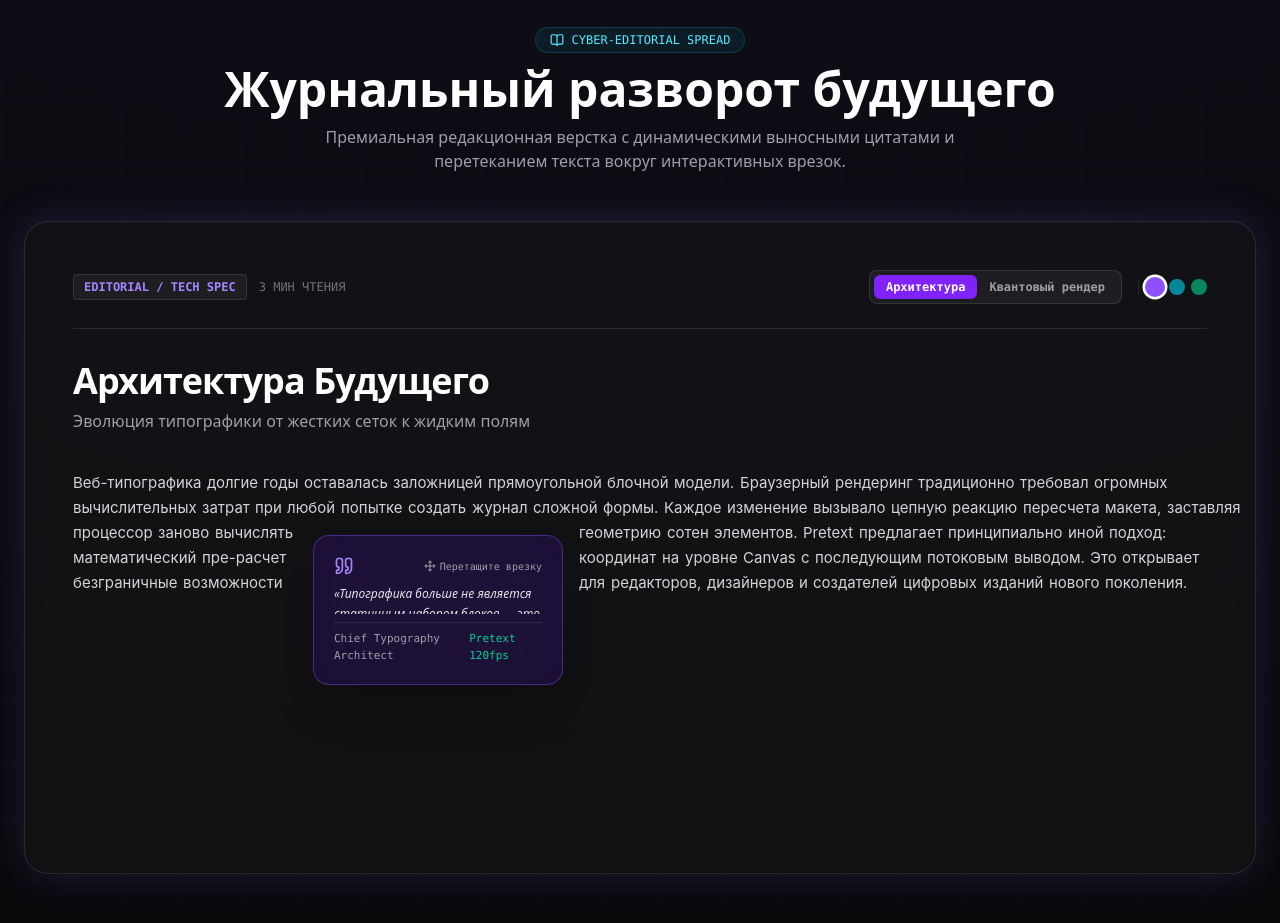
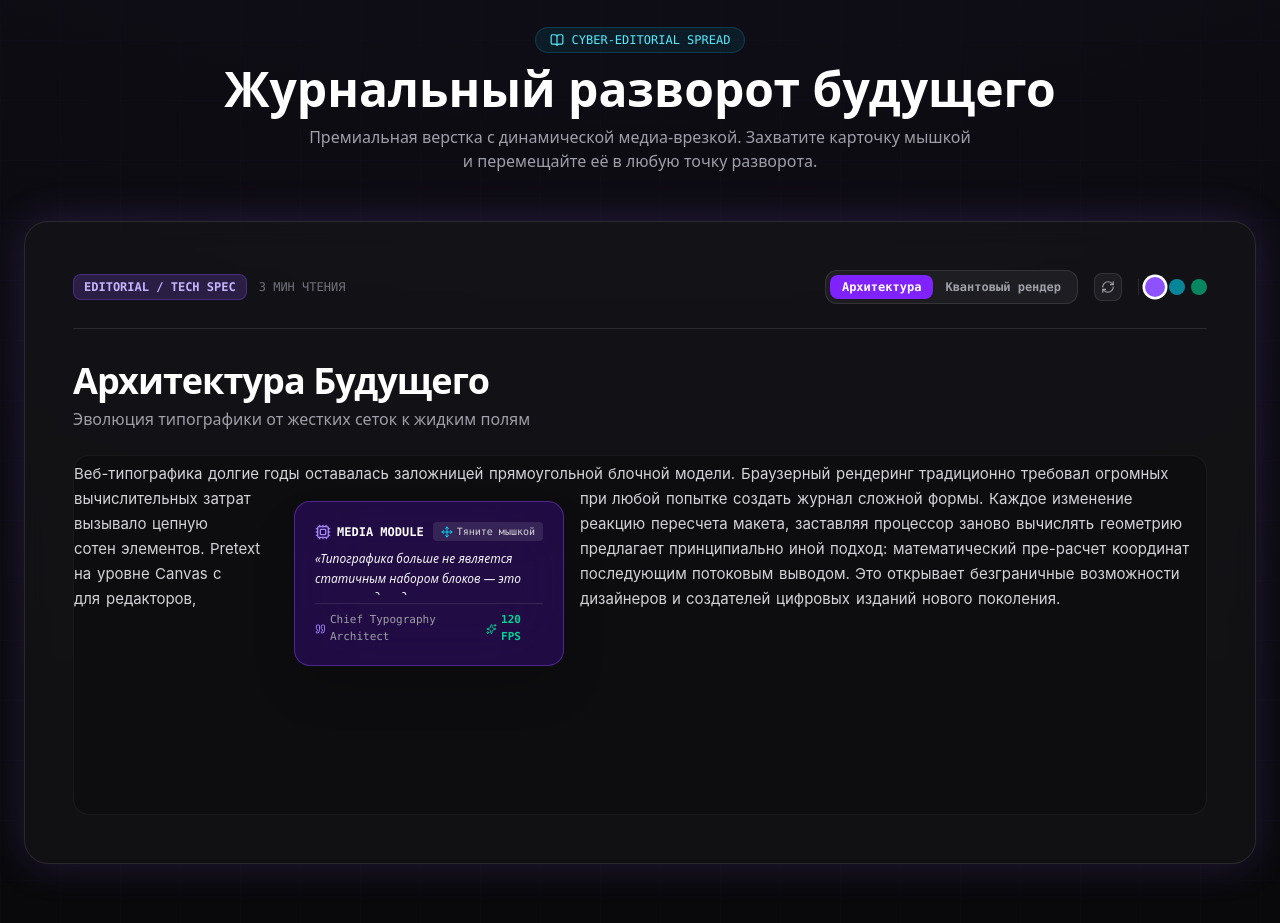
Before and after one commit to YupiSoftwarePunk/PretextGenerator, a Next.js app: page / in a window 1280 px wide. Shown: the part 2000-2923 px from the top of the page. Built offline with nearby package versions, Linux system fonts and the light colour scheme.

Commit message:
edit CyberEditorialSpread

```diff
--- a/src/components/showcase/CyberEditorialSpread.tsx
+++ b/src/components/showcase/CyberEditorialSpread.tsx
@@ -3,7 +3,7 @@
 import React, { useState, useRef, useEffect, useCallback } from 'react';
 import { PretextEngine, Obstacle, WordLayoutItem } from '@/lib/PretextEngine';
 import { useIsMounted } from '@/hooks/useIsMounted';
-import { BookOpen, Quote, Move } from 'lucide-react';
+import { BookOpen, Quote, Move, Cpu, Sparkles, RefreshCw } from 'lucide-react';
 
 interface ArticleTopic {
   title: string;
@@ -40,25 +40,26 @@ const ARTICLES: Record<string, ArticleTopic> = {
 
 export const CyberEditorialSpread: React.FC = () => {
   const isMounted = useIsMounted();
-  const containerRef = useRef<HTMLDivElement>(null);
+  const stageRef = useRef<HTMLDivElement>(null);
   const canvasRef = useRef<HTMLCanvasElement>(null);
 
   const [activeArticleKey, setActiveArticleKey] = useState<'future' | 'quantum'>('future');
   const [theme, setTheme] = useState<'violet' | 'cyan' | 'emerald'>('violet');
 
-  // Interactive floating pull-quote obstacle
+  // Floating media card obstacle state (relative inside the text stage)
   const [pullQuotePos, setPullQuotePos] = useState<Obstacle>({
-    x: 240,
-    y: 70,
-    width: 250,
-    height: 150,
+    x: 220,
+    y: 45,
+    width: 270,
+    height: 165,
     shape: 'rect',
     gap: 16,
   });
 
+  const [isDragging, setIsDragging] = useState(false);
+
   const pullQuoteRef = useRef<Obstacle>(pullQuotePos);
-  const isDraggingRef = useRef<boolean>(false);
-  const dragOffsetRef = useRef<{ x: number; y: number }>({ x: 0, y: 0 });
+  const dragStartOffset = useRef<{ x: number; y: number }>({ x: 0, y: 0 });
   const containerWidthRef = useRef<number>(750);
   const engineRef = useRef<PretextEngine | null>(null);
 
@@ -69,8 +70,8 @@ export const CyberEditorialSpread: React.FC = () => {
   }, [pullQuotePos]);
 
   const updateWidth = useCallback(() => {
-    if (containerRef.current) {
-      const w = containerRef.current.clientWidth - 48;
+    if (stageRef.current) {
+      const w = stageRef.current.clientWidth;
       containerWidthRef.current = Math.max(300, w);
       engineRef.current = new PretextEngine({
         containerWidth: containerWidthRef.current,
@@ -88,7 +89,7 @@ export const CyberEditorialSpread: React.FC = () => {
     return () => window.removeEventListener('resize', updateWidth);
   }, [isMounted, updateWidth]);
 
-  // Main 60-120 FPS Render Loop
+  // Main 60-120 FPS Canvas Render Loop
   useEffect(() => {
     if (!isMounted) return;
 
@@ -96,7 +97,8 @@ export const CyberEditorialSpread: React.FC = () => {
 
     const render = () => {
       const canvas = canvasRef.current;
-      if (!canvas) {
+      const stage = stageRef.current;
+      if (!canvas || !stage) {
         animationFrameId = requestAnimationFrame(render);
         return;
       }
@@ -121,7 +123,6 @@ export const CyberEditorialSpread: React.FC = () => {
 
       const activeObs = [pullQuoteRef.current];
 
-      // Pretext Layout calculation
       if (!engineRef.current || engineRef.current['config']?.containerWidth !== currentWidth) {
         engineRef.current = new PretextEngine({
           containerWidth: currentWidth,
@@ -137,7 +138,7 @@ export const CyberEditorialSpread: React.FC = () => {
         pullQuoteRef.current.gap ?? 16
       );
 
-      // Render flowing article text
+      // Render flowing article text words
       ctx.font = '15px -apple-system, BlinkMacSystemFont, "Segoe UI", Roboto, sans-serif';
       ctx.fillStyle = '#d4d4d8';
       ctx.textBaseline = 'alphabetic';
@@ -155,48 +156,61 @@ export const CyberEditorialSpread: React.FC = () => {
     return () => cancelAnimationFrame(animationFrameId);
   }, [isMounted, article.text]);
 
-  // Pointer Drag on the Pull-Quote Card
+  // Robust Pointer Drag Handlers attached DIRECTLY to the media card
   const handlePointerDown = (e: React.PointerEvent<HTMLDivElement>) => {
-    const el = containerRef.current;
-    if (!el) return;
-    const rect = el.getBoundingClientRect();
-    const px = e.clientX - rect.left - 24;
-    const py = e.clientY - rect.top - 120;
+    e.preventDefault();
+    e.stopPropagation();
 
-    const obs = pullQuoteRef.current;
-    if (px >= obs.x && px <= obs.x + obs.width && py >= obs.y && py <= obs.y + obs.height) {
-      isDraggingRef.current = true;
-      dragOffsetRef.current = { x: px - obs.x, y: py - obs.y };
-      e.currentTarget.setPointerCapture(e.pointerId);
-    }
+    const target = e.currentTarget;
+    target.setPointerCapture(e.pointerId);
+
+    const currentObs = pullQuoteRef.current;
+    dragStartOffset.current = {
+      x: e.clientX - currentObs.x,
+      y: e.clientY - currentObs.y,
+    };
+
+    setIsDragging(true);
   };
 
   const handlePointerMove = (e: React.PointerEvent<HTMLDivElement>) => {
-    if (!isDraggingRef.current) return;
-    const el = containerRef.current;
-    if (!el) return;
-    const rect = el.getBoundingClientRect();
-    const px = e.clientX - rect.left - 24;
-    const py = e.clientY - rect.top - 120;
+    if (!isDragging) return;
+    e.preventDefault();
 
-    const currentW = containerWidthRef.current;
-    const obs = pullQuoteRef.current;
+    const stage = stageRef.current;
+    if (!stage) return;
 
-    const newX = Math.max(10, Math.min(currentW - obs.width - 10, px - dragOffsetRef.current.x));
-    const newY = Math.max(10, Math.min(340 - obs.height, py - dragOffsetRef.current.y));
+    const currentWidth = containerWidthRef.current;
+    const currentObs = pullQuoteRef.current;
 
-    const updated: Obstacle = { ...obs, x: newX, y: newY };
+    const newX = Math.max(10, Math.min(currentWidth - currentObs.width - 10, e.clientX - dragStartOffset.current.x));
+    const newY = Math.max(10, Math.min(350 - currentObs.height, e.clientY - dragStartOffset.current.y));
+
+    const updated: Obstacle = { ...currentObs, x: newX, y: newY };
     pullQuoteRef.current = updated;
     setPullQuotePos(updated);
   };
 
   const handlePointerUp = (e: React.PointerEvent<HTMLDivElement>) => {
-    if (isDraggingRef.current) {
+    if (isDragging) {
       if (e.currentTarget.hasPointerCapture(e.pointerId)) {
         e.currentTarget.releasePointerCapture(e.pointerId);
       }
-      isDraggingRef.current = false;
+      setIsDragging(false);
     }
+  };
+
+  const handleResetPosition = () => {
+    const defaultPos: Obstacle = {
+      x: Math.max(120, Math.floor(containerWidthRef.current / 2 - 135)),
+      y: 50,
+      width: 270,
+      height: 165,
+      shape: 'rect',
+      gap: 16,
+    };
+    pullQuoteRef.current = defaultPos;
+    setPullQuotePos(defaultPos);
   };
 
   const themeColors = {
@@ -204,19 +218,22 @@ export const CyberEditorialSpread: React.FC = () => {
       border: 'border-violet-500/40',
       glow: 'shadow-[0_0_40px_rgba(139,92,246,0.2)]',
       accent: 'text-violet-400',
-      bgCard: 'bg-violet-950/40',
+      bgCard: 'bg-violet-950/60',
+      tagBg: 'bg-violet-500/20 text-violet-300 border-violet-500/30',
     },
     cyan: {
       border: 'border-cyan-500/40',
       glow: 'shadow-[0_0_40px_rgba(6,182,212,0.2)]',
       accent: 'text-cyan-400',
-      bgCard: 'bg-cyan-950/40',
+      bgCard: 'bg-cyan-950/60',
+      tagBg: 'bg-cyan-500/20 text-cyan-300 border-cyan-500/30',
     },
     emerald: {
       border: 'border-emerald-500/40',
       glow: 'shadow-[0_0_40px_rgba(16,185,129,0.2)]',
       accent: 'text-emerald-400',
-      bgCard: 'bg-emerald-950/40',
+      bgCard: 'bg-emerald-950/60',
+      tagBg: 'bg-emerald-500/20 text-emerald-300 border-emerald-500/30',
     },
   }[theme];
 
@@ -234,30 +251,29 @@ export const CyberEditorialSpread: React.FC = () => {
           Журнальный разворот будущего
         </h2>
         <p className="text-zinc-400 max-w-2xl mx-auto text-base">
-          Премиальная редакционная верстка с динамическими выносными цитатами и перетеканием текста вокруг интерактивных врезок.
+          Премиальная верстка с динамической медиа-врезкой. Захватите карточку мышкой и перемещайте её в любую точку разворота.
         </p>
       </div>
 
       {/* Magazine Container */}
       <div
-        ref={containerRef}
         className={`relative w-full glass-card rounded-3xl p-8 sm:p-12 border ${themeColors.border} ${themeColors.glow} backdrop-blur-2xl overflow-hidden transition-all duration-500`}
       >
-        {/* Magazine Editorial Top Bar */}
+        {/* Top Control Bar */}
         <div className="flex flex-wrap items-center justify-between gap-4 pb-6 mb-8 border-b border-white/10 text-xs font-mono">
           <div className="flex items-center gap-3">
-            <span className={`px-2.5 py-1 rounded bg-white/5 border border-white/10 font-bold ${themeColors.accent}`}>
+            <span className={`px-2.5 py-1 rounded-lg border font-bold ${themeColors.tagBg}`}>
               {article.category}
             </span>
             <span className="text-zinc-500">{article.readTime}</span>
           </div>
 
-          {/* Topic Switcher & Theme Selector */}
           <div className="flex items-center gap-4">
-            <div className="flex bg-white/5 p-1 rounded-lg border border-white/10">
+            {/* Topic Switcher */}
+            <div className="flex bg-white/5 p-1 rounded-xl border border-white/10">
               <button
                 onClick={() => setActiveArticleKey('future')}
-                className={`px-3 py-1 text-xs font-semibold rounded-md transition-all ${
+                className={`px-3 py-1 text-xs font-semibold rounded-lg transition-all ${
                   activeArticleKey === 'future'
                     ? 'bg-violet-600 text-white shadow'
                     : 'text-zinc-400 hover:text-white'
@@ -267,7 +283,7 @@ export const CyberEditorialSpread: React.FC = () => {
               </button>
               <button
                 onClick={() => setActiveArticleKey('quantum')}
-                className={`px-3 py-1 text-xs font-semibold rounded-md transition-all ${
+                className={`px-3 py-1 text-xs font-semibold rounded-lg transition-all ${
                   activeArticleKey === 'quantum'
                     ? 'bg-violet-600 text-white shadow'
                     : 'text-zinc-400 hover:text-white'
@@ -277,76 +293,102 @@ export const CyberEditorialSpread: React.FC = () => {
               </button>
             </div>
 
+            {/* Reset Position Button */}
+            <button
+              onClick={handleResetPosition}
+              className="p-1.5 rounded-lg bg-white/5 hover:bg-white/15 text-zinc-400 hover:text-white border border-white/10 transition-colors"
+              title="Сбросить позицию врезки"
+            >
+              <RefreshCw className="w-3.5 h-3.5" />
+            </button>
+
             {/* Theme picker */}
             <div className="flex items-center gap-1.5 pl-2 border-l border-white/10">
               <button
                 onClick={() => setTheme('violet')}
-                className={`w-4 h-4 rounded-full bg-violet-500 transition-transform ${theme === 'violet' ? 'scale-125 ring-2 ring-white' : 'opacity-60 hover:opacity-100'}`}
+                className={`w-4 h-4 rounded-full bg-violet-500 transition-transform ${
+                  theme === 'violet' ? 'scale-125 ring-2 ring-white' : 'opacity-60 hover:opacity-100'
+                }`}
                 title="Неоновый фиолетовый"
               />
               <button
                 onClick={() => setTheme('cyan')}
-                className={`w-4 h-4 rounded-full bg-cyan-400 transition-transform ${theme === 'cyan' ? 'scale-125 ring-2 ring-white' : 'opacity-60 hover:opacity-100'}`}
+                className={`w-4 h-4 rounded-full bg-cyan-400 transition-transform ${
+                  theme === 'cyan' ? 'scale-125 ring-2 ring-white' : 'opacity-60 hover:opacity-100'
+                }`}
                 title="Кибер-голубой"
               />
               <button
                 onClick={() => setTheme('emerald')}
-                className={`w-4 h-4 rounded-full bg-emerald-400 transition-transform ${theme === 'emerald' ? 'scale-125 ring-2 ring-white' : 'opacity-60 hover:opacity-100'}`}
-                title="Изумрудный матричный"
+                className={`w-4 h-4 rounded-full bg-emerald-400 transition-transform ${
+                  theme === 'emerald' ? 'scale-125 ring-2 ring-white' : 'opacity-60 hover:opacity-100'
+                }`}
+                title="Изумрудный"
               />
             </div>
           </div>
         </div>
 
-        {/* Magazine Title & Subtitle */}
-        <div className="mb-8 space-y-2">
+        {/* Title */}
+        <div className="mb-6 space-y-1.5">
           <h3 className="text-3xl sm:text-4xl font-extrabold text-white tracking-tight">
             {article.title}
           </h3>
-          <p className="text-zinc-400 text-base font-medium max-w-xl">
+          <p className="text-zinc-400 text-sm sm:text-base font-medium max-w-xl">
             {article.subtitle}
           </p>
         </div>
 
-        {/* Editorial Body: Interactive Canvas + Overlaid Draggable Pull Quote Card */}
+        {/* Text Stage with Draggable Media Obstacle Card */}
         <div
-          onPointerDown={handlePointerDown}
-          onPointerMove={handlePointerMove}
-          onPointerUp={handlePointerUp}
-          className="relative w-full min-h-[360px] h-[360px] cursor-default select-none touch-none"
+          ref={stageRef}
+          className="relative w-full min-h-[360px] h-[360px] cursor-default select-none overflow-hidden rounded-2xl bg-zinc-950/40 p-4 border border-white/5"
         >
           {/* Flowing Text Canvas */}
           <canvas ref={canvasRef} className="absolute inset-0 block pointer-events-none" />
 
-          {/* Interactive Floating Glass Pull-Quote Obstacle */}
+          {/* DRAGGABLE MEDIA PULL-QUOTE CARD */}
           <div
-            className={`absolute z-20 cursor-grab active:cursor-grabbing rounded-2xl p-5 border ${themeColors.border} ${themeColors.bgCard} backdrop-blur-xl shadow-2xl flex flex-col justify-between select-none group`}
+            onPointerDown={handlePointerDown}
+            onPointerMove={handlePointerMove}
+            onPointerUp={handlePointerUp}
+            className={`absolute z-30 cursor-grab active:cursor-grabbing rounded-2xl p-5 border ${themeColors.border} ${themeColors.bgCard} backdrop-blur-2xl shadow-2xl flex flex-col justify-between select-none transition-shadow duration-200 touch-none ${
+              isDragging ? 'scale-[1.02] shadow-[0_0_35px_rgba(139,92,246,0.4)] border-white/40' : ''
+            }`}
             style={{
               left: `${pullQuotePos.x}px`,
               top: `${pullQuotePos.y}px`,
               width: `${pullQuotePos.width}px`,
               height: `${pullQuotePos.height}px`,
-              transition: 'box-shadow 0.2s ease',
             }}
           >
-            {/* Draggable indicator & icon */}
+            {/* Top Bar with Media Icon & Drag Hint */}
             <div className="flex items-center justify-between mb-2">
-              <Quote className={`w-5 h-5 ${themeColors.accent}`} />
-              <span className="text-[10px] font-mono text-zinc-400 flex items-center gap-1 group-hover:text-white transition-colors">
-                <Move className="w-3 h-3" />
-                Перетащите врезку
+              <div className="flex items-center gap-1.5 text-xs font-mono font-bold text-white">
+                <Cpu className={`w-4 h-4 ${themeColors.accent}`} />
+                <span>MEDIA MODULE</span>
+              </div>
+              <span className="text-[10px] font-mono text-zinc-300 bg-white/10 px-2 py-0.5 rounded flex items-center gap-1">
+                <Move className="w-3 h-3 text-cyan-400" />
+                <span>Тяните мышкой</span>
               </span>
             </div>
 
             {/* Quote Body */}
-            <p className="text-xs text-zinc-200 font-medium italic leading-relaxed line-clamp-3">
+            <p className="text-xs text-zinc-100 font-medium italic leading-relaxed line-clamp-3">
               {article.quote}
             </p>
 
-            {/* Author footnote */}
+            {/* Footnote */}
             <div className="mt-2 pt-2 border-t border-white/10 flex items-center justify-between text-[11px] font-mono">
-              <span className="text-zinc-400">{article.author}</span>
-              <span className="text-emerald-400">Pretext 120fps</span>
+              <span className="text-zinc-400 flex items-center gap-1">
+                <Quote className="w-3 h-3 text-violet-400" />
+                {article.author}
+              </span>
+              <span className="text-emerald-400 font-bold flex items-center gap-1">
+                <Sparkles className="w-3 h-3" />
+                120 FPS
+              </span>
             </div>
           </div>
         </div>
```
